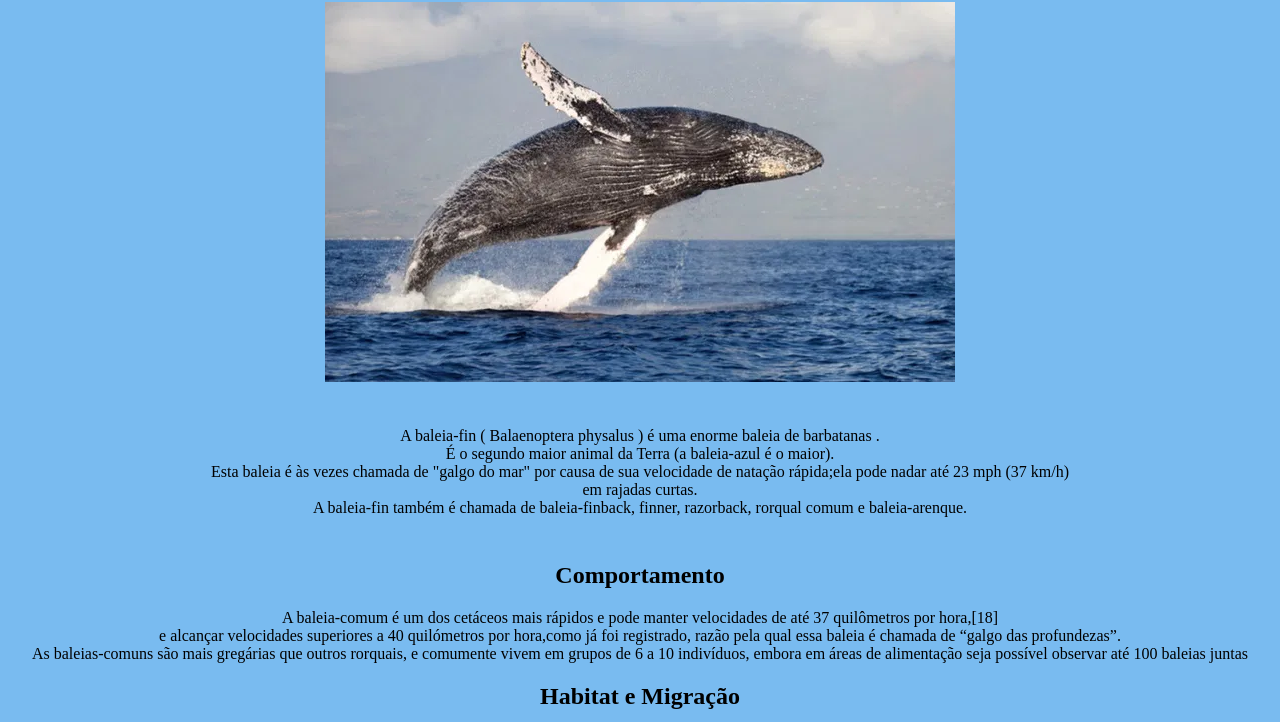
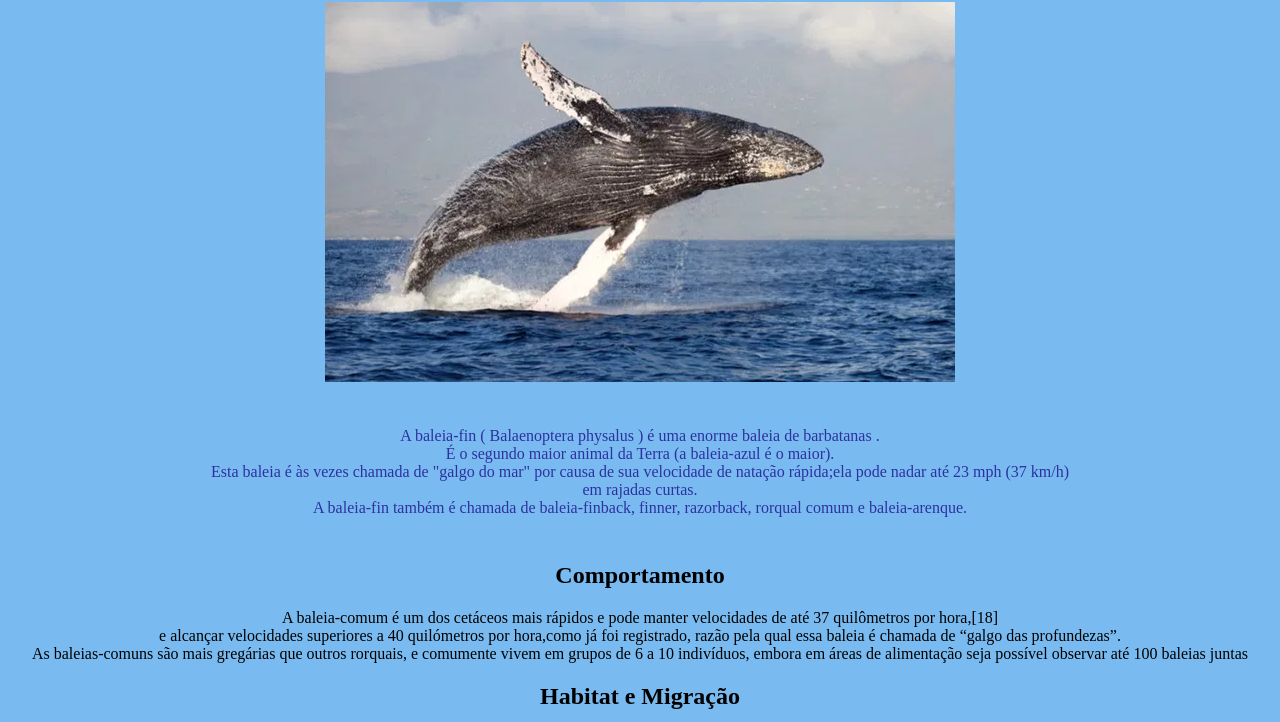
Before and after one commit to thaisolech/Baleia-Fin1, a plain HTML site: page index.html in a window 1280 px wide. Shown: the part 78-800 px from the top of the page. Drawn offline with Linux system fonts and the light colour scheme.

Commit message:
alterado cor texto

```diff
--- a/index.html
+++ b/index.html
@@ -8,7 +8,7 @@
 </style> <h1>BaleiaFin</h1>
 <img src="./baleiafin.webp" alt="Aqui tem uma imagem de uma baleia fin">
 </html>
-<p style="padding: 25px 200px;">A baleia-fin ( Balaenoptera physalus ) é uma enorme baleia de barbatanas . <br>
+<p style="padding: 25px 200px; color:#29279bef">A baleia-fin ( Balaenoptera physalus ) é uma enorme baleia de barbatanas . <br>
     É o segundo maior animal da Terra (a baleia-azul é o maior). <br>
     Esta baleia é às vezes chamada de "galgo do mar" por causa de sua velocidade de natação rápida;ela pode nadar até 23 mph (37 km/h) em rajadas curtas. <br>
     A baleia-fin também é chamada de baleia-finback, finner, razorback, rorqual comum e baleia-arenque.
```
